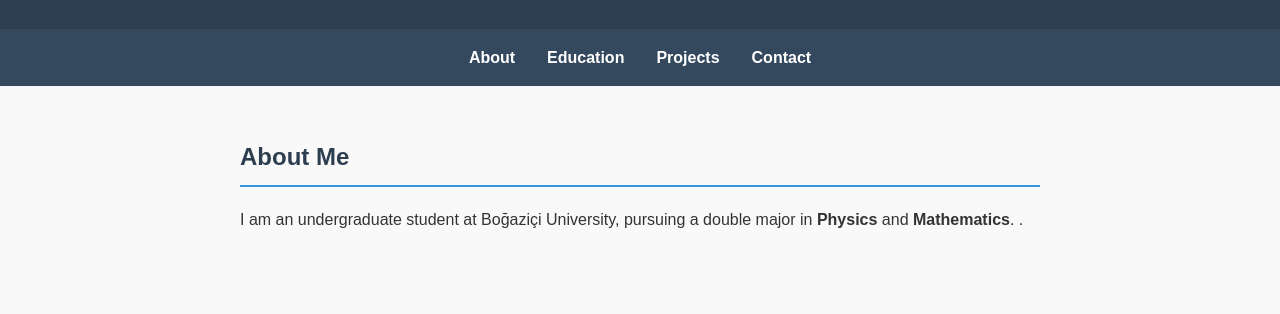
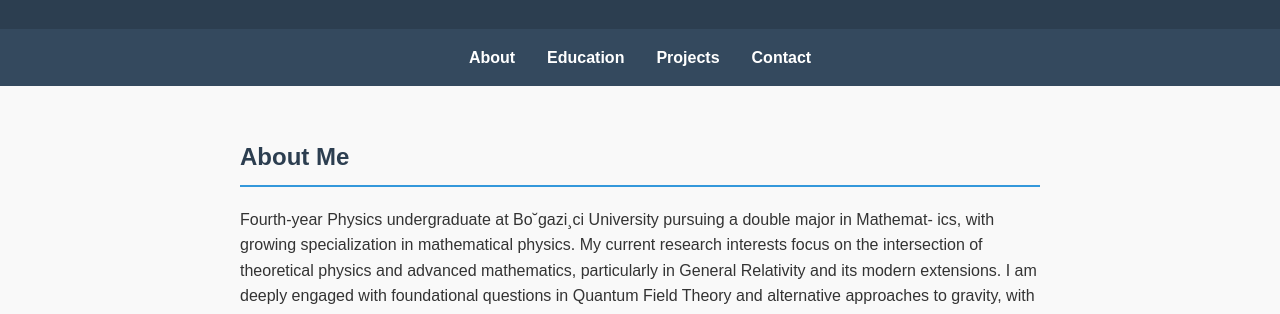
Before and after one commit to brtcacu/brtphys.github.io, a plain HTML site: page index.html in a window 1280 px wide. Shown: the part 430-744 px from the top of the page. Drawn offline with Linux system fonts and the light colour scheme.

Commit message:
Update index.html

```diff
--- a/index.html
+++ b/index.html
@@ -27,8 +27,14 @@
     <section id="about">
         <h2>About Me</h2>
         <p>
-            I am an undergraduate student at Boğaziçi University, pursuing a double major in <strong>Physics</strong> and <strong>Mathematics</strong>.
-            .
+                Fourth-year Physics undergraduate at Bo˘gazi¸ci University pursuing a double major in Mathemat-
+            ics, with growing specialization in mathematical physics. My current research interests focus on the
+            intersection of theoretical physics and advanced mathematics, particularly in General Relativity and
+            its modern extensions. I am deeply engaged with foundational questions in Quantum Field Theory
+            and alternative approaches to gravity, with special attention to entropic gravity frameworks.This dual
+            physics-mathematics perspective informs my approach to theoretical problems, where I seek to combine
+            physical intuition with mathematical precision, particularly in studying emergent spacetime phenom-
+            ena.
         </p>
     </section>
 
```
